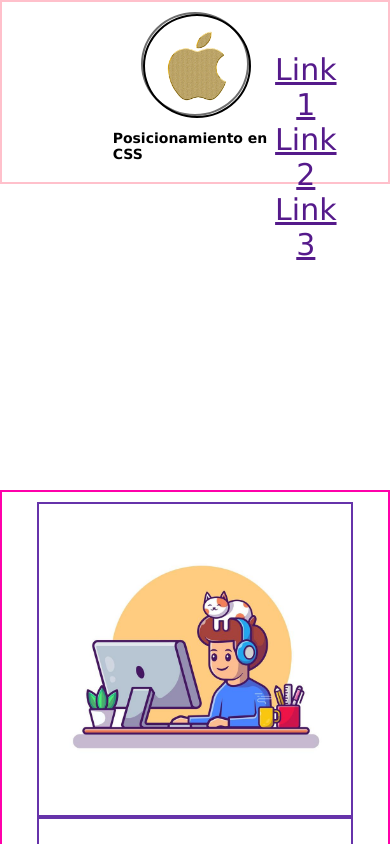
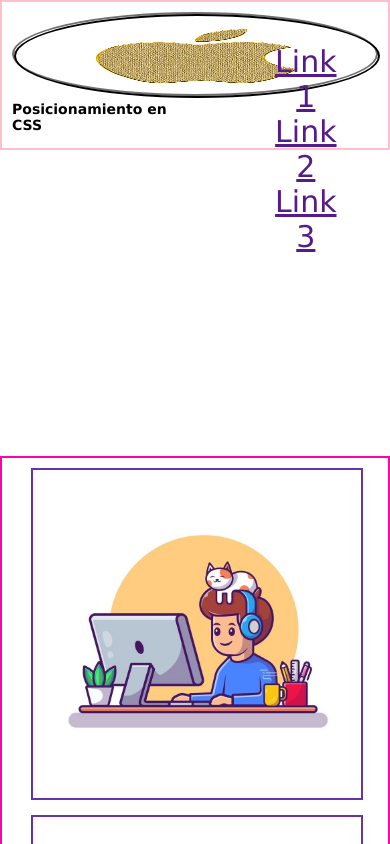
Before and after one commit to kevinDev-alt/TAREAS-PW1-2027, a plain HTML site: page TAREA_14/index.html in a window 390 px wide. Shown: the top 844 px of the page. Drawn offline with Linux system fonts and the light colour scheme.

Commit message:
TAREA_14 y TAREA_15

```diff
--- a/TAREA_14/CSS/styles.css
+++ b/TAREA_14/CSS/styles.css
@@ -124,44 +124,62 @@ Moviles (<480px), Tablets(480px-960px), PC(960px-1280px)*/
 /*Teléfonos móviles (hasta 480px)*/
 @media screen and (max-width: 480px) {
     #encabezado {
-        display: flex;
-        flex-direction: column;
-        align-items: center;
+        display: block;
         text-align: center;
         height: auto;
         padding: 1rem;
     }
 
-    .logo {
-        position: static; /* Quita el posicionamiento absoluto/flotante*/
-        height: 10rem;
+    .logo, .apple {
+        position: static;
+        display: block;
+        height: 8rem;
         width: auto;
-        margin-bottom: 0.5rem;
+        margin: 0 auto 0.5rem auto; /* Centra el logo horizontalmente */
     }
 
     #encabezado h1 {
-        position: static; /*Centra el título debajo del logo*/
+        position: static;
         font-size: 1.4rem;
         text-align: left;
         width: 45%;
+        margin: 0.5rem 0;
     }
 
-    /*Apila las cajas de imágenes una debajo de otra en teléfono*/
-    #elementos-posicionados {
-        display: flex;
-        flex-direction: column;
-        align-items: center;
-        height: auto;
-    }
-    #elementos-posicionados > section {
-        width: 85%;
-        display: flex;
-        justify-content: center;
+    #navegacion {
+        position: static;
+        width: 100%;
+        margin-top: 0.5rem;
     }
 
-    /* Restaura las imágenes de las esquinas al flujo normal */
+    #navegacion ul {
+        padding: 0;
+        list-style: none;
+    }
+
+    #navegacion li {
+        display: inline-block; /*Coloca los links en fila horizontal sin flex*/
+        margin: 0 0.5rem;
+    }
+
+    /*Apila las secciones una debajo de otra usando bloques normales*/
+    #elementos-posicionados {
+        display: block;
+        height: auto;
+        min-height: auto;
+        padding: 1rem 0;
+    }
+
+    #elementos-posicionados > section {
+        display: block;
+        width: 85%;
+        margin: 0 auto 1.5rem auto; /*Centra cada caja y separa la siguiente abajo*/
+    }
+
+    /*Restaura las imágenes de las esquinas al flujo normal*/
     .Gato, .MAXII, .persona, .JB {
         position: static;
+        display: block;
         width: 100%;
         height: auto;
         margin: 0;
--- /dev/null
+++ b/TAREA_15/CSS/styles.css
@@ -0,0 +1,194 @@
+html{
+    font-size: 10px;
+}
+body{
+    font-family: Verdana, Courier, monospace;
+    padding: 0px;
+    margin: 0px;
+}
+#encabezado{
+    font-size: 25px;
+    border: 0.2rem solid pink;
+    position: sticky;
+    z-index: 6;
+    top: 0;
+    display: flex;
+    flex-direction: row;
+    justify-content: space-between;
+    align-items: center;
+}
+.logo{
+    border: 0.2rem solid #6f6f6f;
+    width: 21%;
+    height: 23rem;
+    border-radius: 65%;
+}
+.logo img{
+    border: 0.2rem solid #000;
+    width: 100%;
+    height: 100%;
+    border-radius: 65%;
+}
+#encabezado h1{
+    text-align: center;
+    text-shadow: 0.2rem solid #63a;
+    top: 0rem;
+    right: 35%;
+}
+
+#navegacion ul{
+    list-style-type: none;
+    padding-left: 0;
+    width: 25%;
+    margin: 0.5rem;
+    top: 25%;
+    right: 10%;
+    font-size: 3rem;
+    display: flex;
+    gap: 1rem;
+}
+
+#navegacion ul li{
+    display: inline-block;
+}
+
+#contenedor-flexible {
+    border: 0.2rem solid #f0a;
+    padding: 1rem;
+    min-height: 500rem;
+    /*display:flex vuelve a un contenedor flexible*/
+    display: flex;
+    /*flex-direction: define el eje principal o main axis en el que va atrabajar flexbox (row, column, row-reverse, columns-reverse*/
+    flex-direction: row;
+
+    /*justify-content: ; Permite distribuir el espacio de los objetos flexibles a lo largo del eje principal o main main*/
+    justify-content: space-evenly;
+
+    /*align-items: define el eje cruzado o cross-axis con el que va a trabajar flexbox*/
+    align-items: start;
+}
+.Gato{
+    border: 0.2rem solid #63a;
+    width: 25rem;
+    height: 25rem;
+    margin: 0.5rem;
+    z-index: 3; /*Se pone encima de el otro por el numero, entre mayor sea, le toma mas importancia*/
+    top: 0rem;
+}
+.MAXII{
+    border: 0.2rem solid #63a;
+    width: 25rem;
+    height: 25rem;
+    margin: 0.5rem;
+    top: 0rem;
+    right: 0rem;
+    z-index: 2;
+}
+.persona{
+    border: 0.2rem solid #63a;
+    width: 25rem;
+    height: 25rem;
+    margin: 0.5rem;
+    bottom: 0;
+    left: 0rem;
+    z-index: 3;
+}
+.persona img{
+    width: 100%;
+    height: 100%;
+}
+.JB{
+    border: 0.2rem solid #63a;
+    width: 30rem;
+    height: 25rem;
+    margin: 0.5rem;
+    bottom: 0;
+    bottom: 0;
+    right: 0;
+    z-index: 4;
+}
+.JB img{
+    width: 100%;
+    height: 100%;
+}
+
+/*CONSULTAS DE MEDIOS (MEDIAS QUERIES)
+Sirve para definir los estilos a elementos HTML, segun el tamaño de la pantalla de nuestro dispositivo, gracias a esto se proporciona una herramienta que nos sirve para la creacion de paginas web responsivas o adaptables.
+Si se definen varias consultas de medios, se deben poner en forma descendente segun la media del dispositivo.
+Moviles (<480px), Tablets(480px-960px), PC(960px-1280px)*/
+/* Tablets y pantallas medianas (hasta 817px) */
+@media screen and (max-width: 817px) {
+    #encabezado h1 {
+        left: 32%;
+        font-size: 2.2rem;
+    }
+
+    .logo {
+        height: 15rem; /* Reducimos el tamaño para que no aplaste el título */
+    }
+}
+
+/*Teléfonos móviles (hasta 480px)*/
+@media screen and (max-width: 480px) {
+    #encabezado {
+        display: block;
+        text-align: center;
+        height: auto;
+        padding: 1rem;
+    }
+
+    .logo, .apple {
+        position: static;
+        display: block;
+        height: 8rem;
+        width: auto;
+        margin: 0 auto 0.5rem auto; /* Centra el logo horizontalmente */
+    }
+
+    #encabezado h1 {
+        position: static;
+        font-size: 1.4rem;
+        text-align: left;
+        width: 45%;
+        margin: 0.5rem 0;
+    }
+
+    #navegacion {
+        position: static;
+        width: 100%;
+        margin-top: 0.5rem;
+    }
+
+    #navegacion ul {
+        padding: 0;
+        list-style: none;
+    }
+
+    #navegacion li {
+        display: inline-block; /*Coloca los links en fila horizontal sin flex*/
+        margin: 0 0.5rem;
+    }
+
+    /*Apila las secciones una debajo de otra usando bloques normales*/
+    #elementos-posicionados {
+        display: block;
+        height: auto;
+        min-height: auto;
+        padding: 1rem 0;
+    }
+
+    #elementos-posicionados > section {
+        display: block;
+        width: 85%;
+        margin: 0 auto 1.5rem auto; /*Centra cada caja y separa la siguiente abajo*/
+    }
+
+    /*Restaura las imágenes de las esquinas al flujo normal*/
+    .Gato, .MAXII, .persona, .JB {
+        position: static;
+        display: block;
+        width: 100%;
+        height: auto;
+        margin: 0;
+    }
+}
```
Also changed, not shown: TAREA_15/index.html (added, +39 -0 lines), TAREA_15/img/Gato.jpg (added), TAREA_15/img/JB.png (added), TAREA_15/img/MAXII.jpg (added), TAREA_15/img/Persona.jpg (added), TAREA_15/img/apple.png (added).
